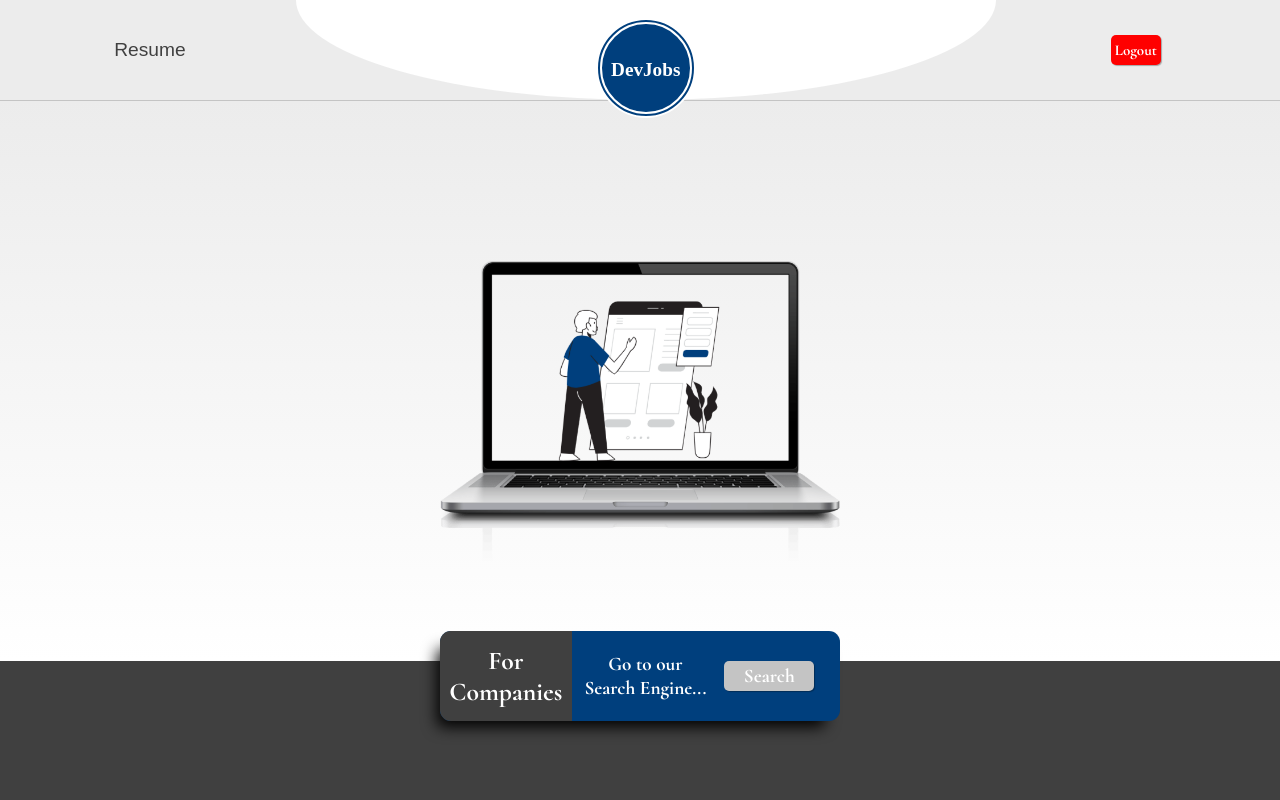
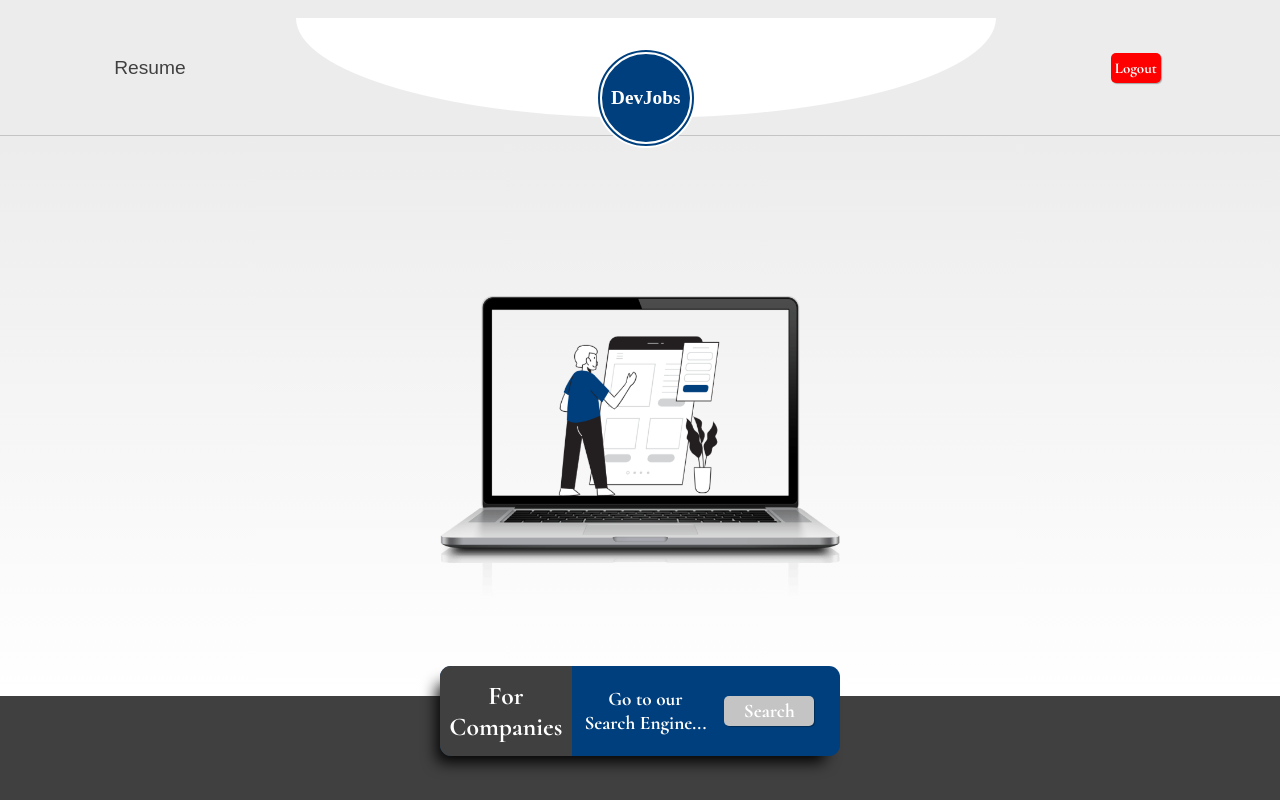
Before and after one commit to brunovcg/devjobs, a React (Create React App) app: page / in a window 1280 px wide. Shown: the top 800 px of the page. Built offline with nearby package versions, Linux system fonts and the light colour scheme; a web font is replaced by a local one.

Commit message:
conflict resolver

```diff
--- a/src/components/Header/styles.jsx
+++ b/src/components/Header/styles.jsx
@@ -20,7 +20,7 @@ export const HalfMoon = styled.div`
   display: flex;
   align-items: center;
   justify-content: center;
- `;
+`;
 
 export const Container = styled.div`
   display: flex;
@@ -29,10 +29,11 @@ export const Container = styled.div`
   justify-content: space-evenly;
   padding-right: 4px;
   padding-left: 4px;
-  background: ${(props) => (props.setColor ? props.setColor : "var(--grey-header)")};
+  background: ${(props) =>
+    props.setColor ? props.setColor : "var(--grey-header)"};
   border-bottom: 1px solid
     ${(props) => (props.setBorder ? props.setBorder : "var(--grey)")};
-
+  height: 17vh;
   Link {
     text-decoration: none;
   }
@@ -55,9 +56,11 @@ export const DevJobs = styled.div`
   position: absolute;
   z-index: 1;
   border: 6px double var(--white);
-  margin-top: 35px;
+  margin-top: 60px;
+  display: flex;
+  align-items: center;
+  justify-content: center;
   h1 {
-    margin-top: 35px;
     font-size: 1.2rem;
   }
   @media (max-width: 500px) {
--- a/src/pages/PageNotFound/styles.js
+++ b/src/pages/PageNotFound/styles.js
@@ -4,11 +4,9 @@ export const Container = styled.main`
   height: 85vh;
   background: var(--gradient-sunny);
 
-
   .sun {
     display: flex;
     justify-content: center;
-
 
     img {
       width: 150px;
@@ -19,12 +17,12 @@ export const Container = styled.main`
   }
 
   .mainBox {
-      display: flex;
-      flex-direction: column;
-      height: 100%;
+    display: flex;
+    flex-direction: column;
+    height: 100%;
     .notFoundText {
       text-align: center;
-      height: 65% ;
+      height: 65%;
       color: var(--white);
       padding: 50px 30px 0 30px;
       font-size: 2.1rem;
@@ -40,7 +38,35 @@ export const Container = styled.main`
       align-items: flex-end;
 
       img {
-          height: 80%;
+        height: 80%;
+      }
+    }
+  }
+
+  @media (min-width: 500px) {
+    height: 83vh;
+
+    .sun {
+      img {
+        width: 180px;
+        position: absolute;
+        top: -10px;
+        z-index: 2;
+      }
+    }
+    .mainBox {
+      flex-direction: row-reverse;
+
+      .notFoundText {
+        height: 100%;
+        width: 50%;
+        padding: 0 120px 0 20px;
+        font-size: 3rem;
+      }
+
+      .mapGuy {
+        height: 100%;
+        width: 50%;
       }
     }
   }
```
